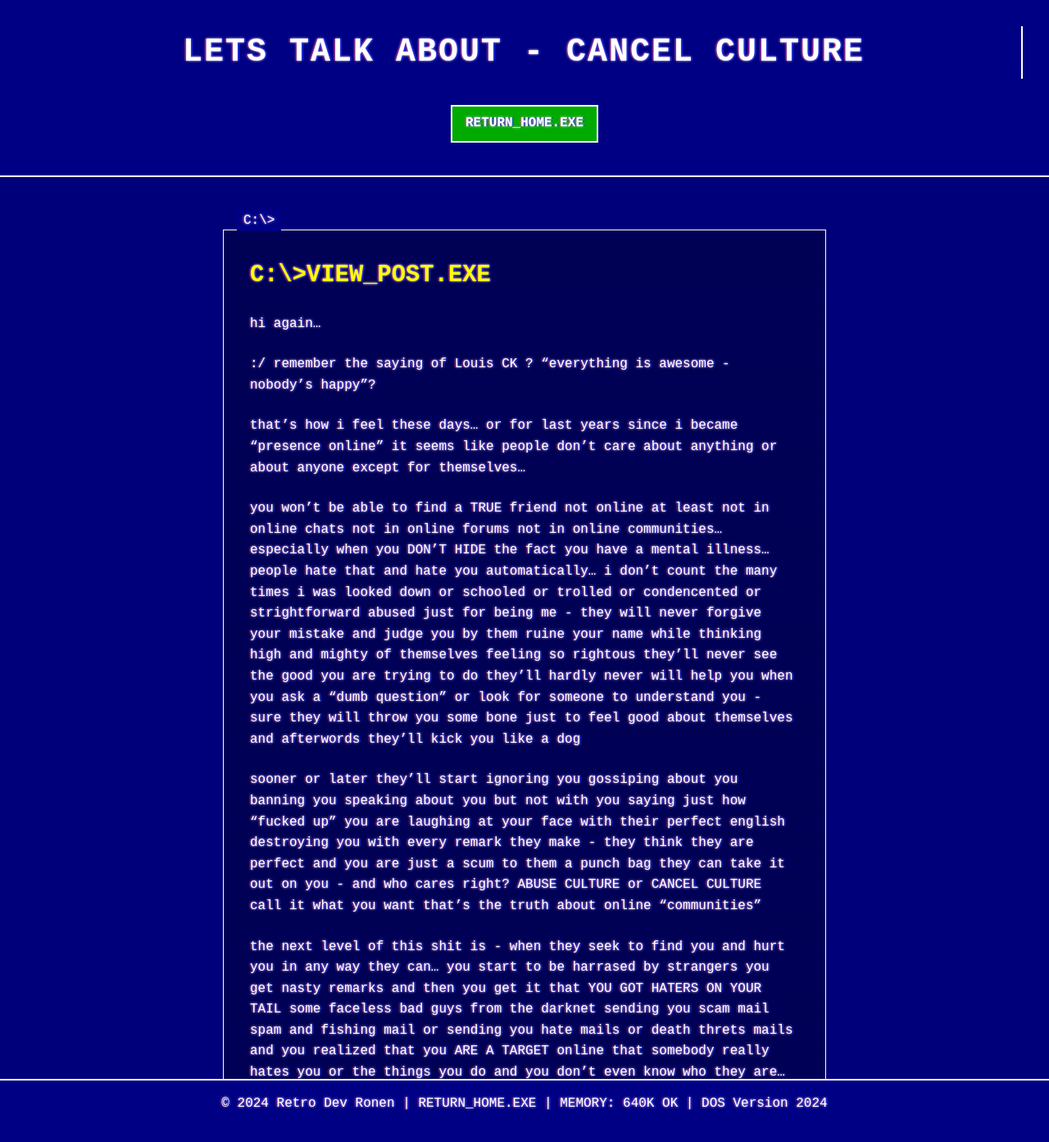
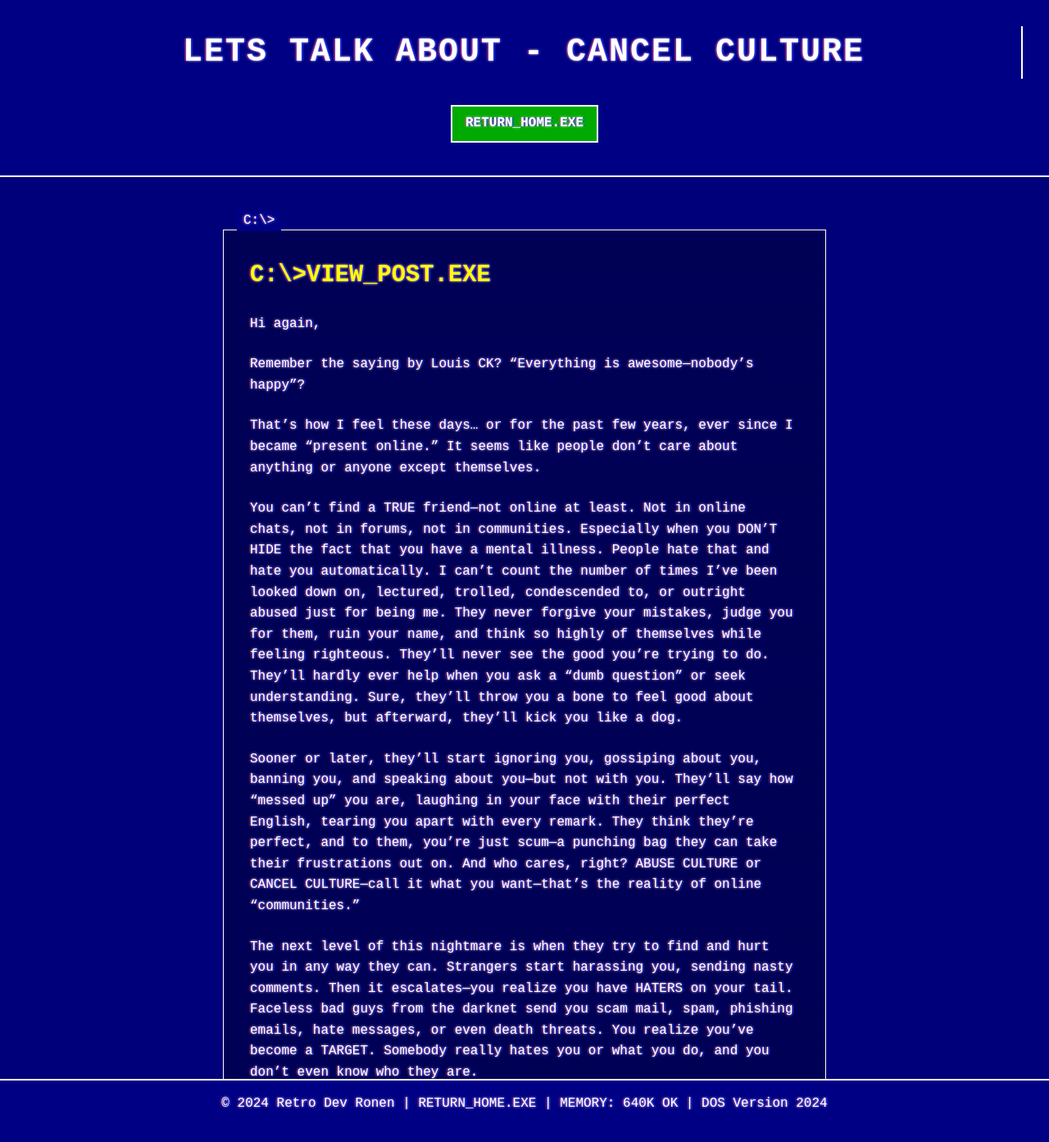
Before and after one commit to ronblue77/Retro-Dev-Ronen.github.io, a Jekyll site: the page built from _posts/2024-11-27-lets-talk-about-cancel-culture.md, in a window 1280 px wide and 1400 px high. Shown: the top 1393 px of the window at 82% size. Built offline with Jekyll 4.4.1, drawn with Linux system fonts in a browser that asks for light colours; some of the changed text lies outside the part shown.

Commit message:
fixed post being doubled pasted

```diff
--- a/_posts/2024-11-27-lets-talk-about-cancel-culture.md
+++ b/_posts/2024-11-27-lets-talk-about-cancel-culture.md
@@ -6,38 +6,6 @@ title: "lets talk about - CANCEL CULTURE"
 data: 2024-11-27
 
 ---
-
-hi again...
-
-:/ remember the saying of Louis CK ? "everything is awesome - nobody's happy"?
-
-that's how i feel these days... or for last years since i became "presence online" it seems like people don't care about anything or about anyone except for themselves...
-
-you won't be able to find a TRUE friend not online at least not in online chats not in online forums not in online communities... especially when you DON'T HIDE the fact you have a mental illness... people hate that and hate you automatically... i don't count the many times i was looked down or schooled or trolled or condencented or strightforward abused just for being me - they will never forgive your mistake and judge you by them ruine your name while thinking high and mighty of themselves feeling so rightous they'll never see the good you are trying to do they'll hardly never will help you when you ask a "dumb question" or look for someone to understand you - sure they will throw you some bone just to feel good about themselves and afterwords they'll kick you like a dog
-
-sooner or later they'll start ignoring you gossiping about you banning you speaking about you but not with you saying just how "fucked up" you are laughing at your face with their perfect english destroying you with every remark they make - they think they are perfect and you are just a scum to them a punch bag they can take it out on you - and who cares right? ABUSE CULTURE or CANCEL CULTURE call it what you want that's the truth about online "communities"
-
-the next level of this shit is - when they seek to find you and hurt you in any way they can... you start to be harrased by strangers you get nasty remarks and then you get it that YOU GOT HATERS ON YOUR TAIL some faceless bad guys from the darknet sending you scam mail spam and fishing mail or sending you hate mails or death threts mails and you realized that you ARE A TARGET online that somebody really hates you or the things you do and you don't even know who they are...
-
-in the long run you just have HATERS everywhere and you are ignored/banned everywhere you once where online... and the places you opened like a forum or a site are ghost ships that no one visits except spambots and hackers nobody wants anything to do with you anymore no one trust you anymore cause they believe the haters not you they see you as a freak a lost mentally ill basket case that you should pity him a joke a fool or an a*shole - they first thing they destroy is your name after that they continue to try and destroy you further by all means...
-
-so the "good people" run from you like from a plague or just like any "normal people" ignore or walk away when they see a homeless mentally ill person on the street
-
-and the "bad people" like sharks smelling blood in the water come trying to eat you alive...
-
-so in conclution i know what it feels like to be CANCELLED by everyone either online or offline - and i'm not the only one - we are the silenced victims of modern times and of social media - we are the shadow banned by society -
-
-there are three ways to deal with this crap...
-
-1. stay safe offline and live offline use tails OS for surfing cut ties with everyone and don't trust anyone and don't believe anyone stick to yourself...
-
-2. try and open your own site/forum/communnity on the web to offer others a "safe place" from toxic abusive online people
-
-3. stop worrying and just do your own thing let the haters hate and the players play and sit and do what you believe to be right for you...
-
-just remember "the more they hate you - the more you are right about something"
-
-MORE ON THAT IN THE NEXT POST...
 
 Hi again,
 
@@ -65,6 +33,6 @@ There are three ways to deal with this:
 2. Build your own space: Create a site, forum, or community on the web to offer others a “safe place” away from toxic, abusive online behavior.
 3. Stop worrying and focus on yourself: Let the haters hate, let the players play, and do what you believe is right for you.
 
-Just remember: **“The more they hate you, the more you’re right about something.”**
+Just remember: **“The more they hate you, the more you’re onto something.”**
 
 MORE ON THAT IN THE NEXT POST…
```
